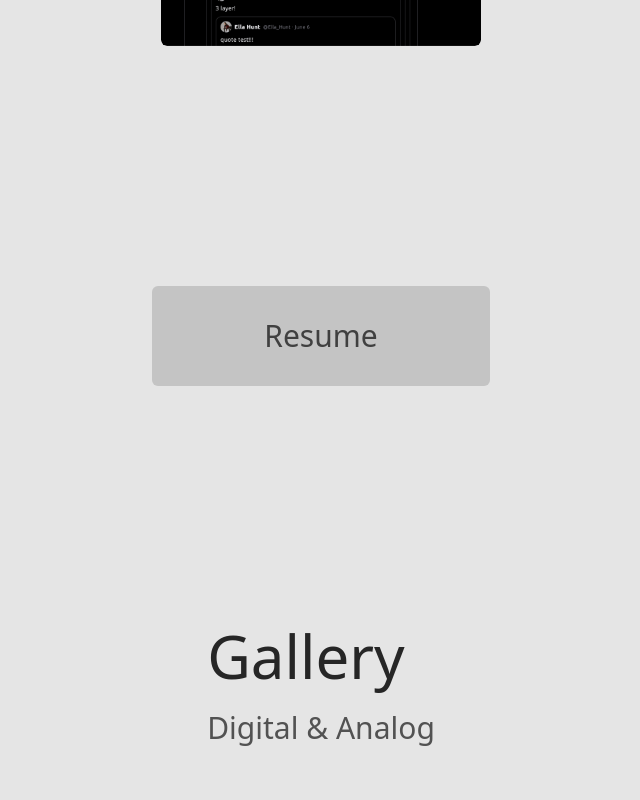
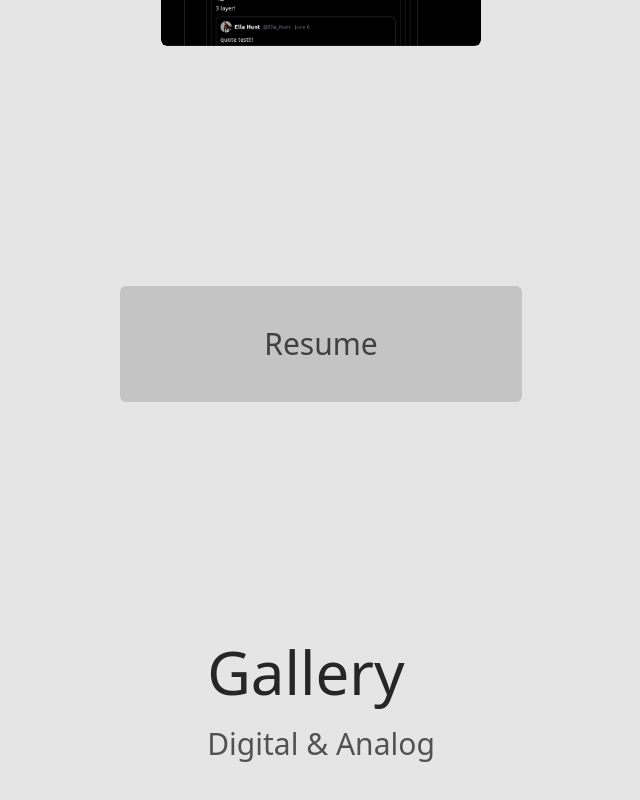
Before and after one commit to Yung-Kuo/my-blog, a Nuxt app: page / in a window 1280 px wide. Shown: the part 1014-1814 px from the top of the page, without its empty margins (319-959 px from the left). Built offline with nearby package versions, Linux system fonts and the light colour scheme; no server answers.

Commit message:
html bg-color transition

```diff
--- a/app.vue
+++ b/app.vue
@@ -16,5 +16,8 @@
 }
 html {
   background-color: transparent;
+  transition-property: all;
+  transition-timing-function: cubic-bezier(0.4, 0, 0.2, 1);
+  transition-duration: 300ms;
 }
 </style>
--- a/pages/index.vue
+++ b/pages/index.vue
@@ -50,16 +50,20 @@ const gallery = ref([]);
       </div>
     </div>
     <!-- Resume -->
-    <NuxtLink to="/resume">
-      <div
-        class="group flex w-min cursor-pointer justify-center rounded-md bg-neutral-400 bg-opacity-50 px-16 py-6 text-center transition-all hover:scale-105 active:scale-100 dark:bg-neutral-700 xl:px-28 xl:py-8"
+    <div class="flex w-full justify-center">
+      <NuxtLink
+        to="/resume"
+        class="group flex grow cursor-pointer justify-center bg-neutral-400 bg-opacity-50 py-10 text-center transition-all hover:scale-105 active:scale-100 dark:bg-neutral-700 xl:grow-0 xl:rounded-md xl:px-36 xl:py-10"
       >
+        <div>
           <UITitleAlt
             class="text-neutral-700 group-hover:font-semibold group-hover:text-neutral-800 dark:text-yellow-400 dark:group-hover:text-yellow-400"
             >Resume</UITitleAlt
           >
         </div>
       </NuxtLink>
+    </div>
+
     <!-- Gallery -->
     <div class="flex flex-col gap-6">
       <UITitleMain>Gallery</UITitleMain>
```
Lines whose indentation alone changed are shown as unchanged.
